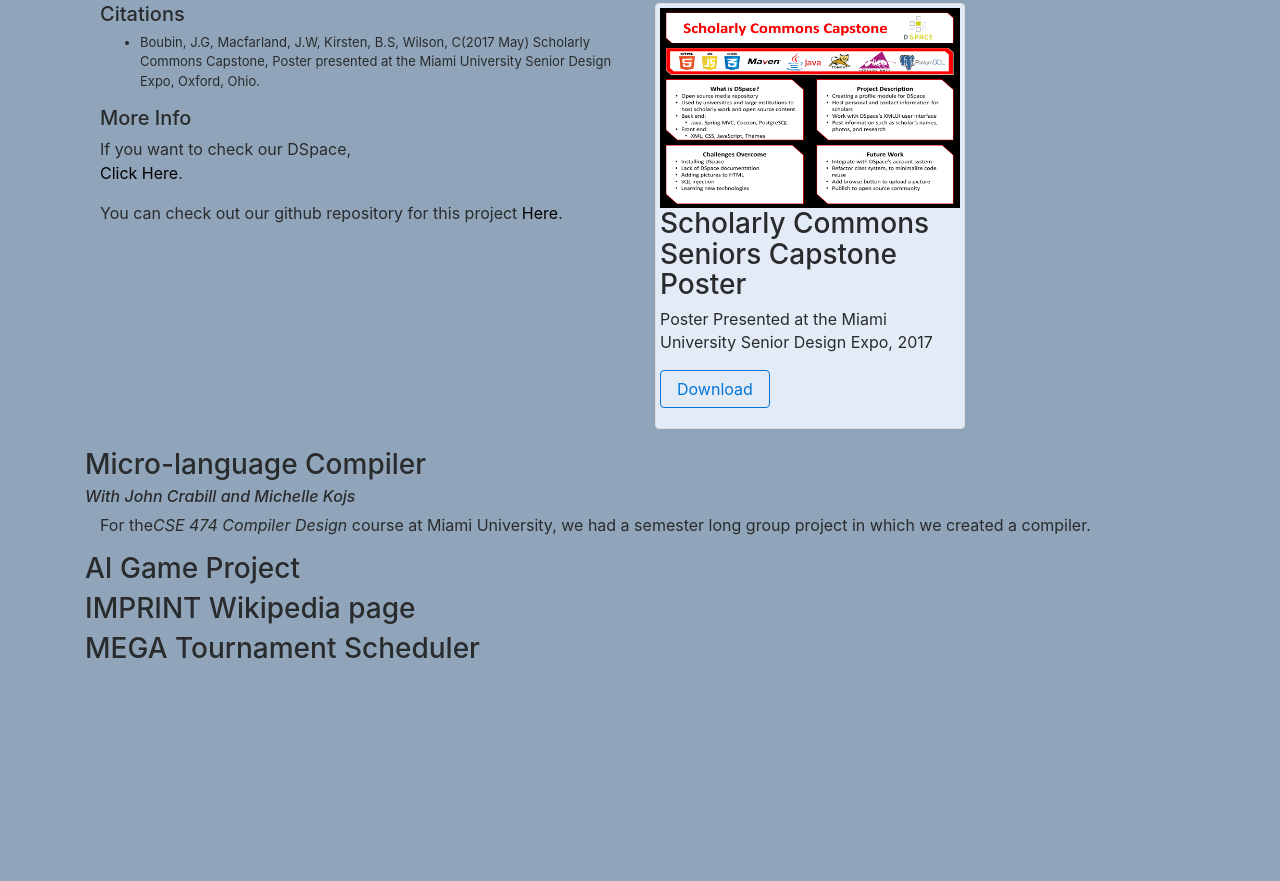
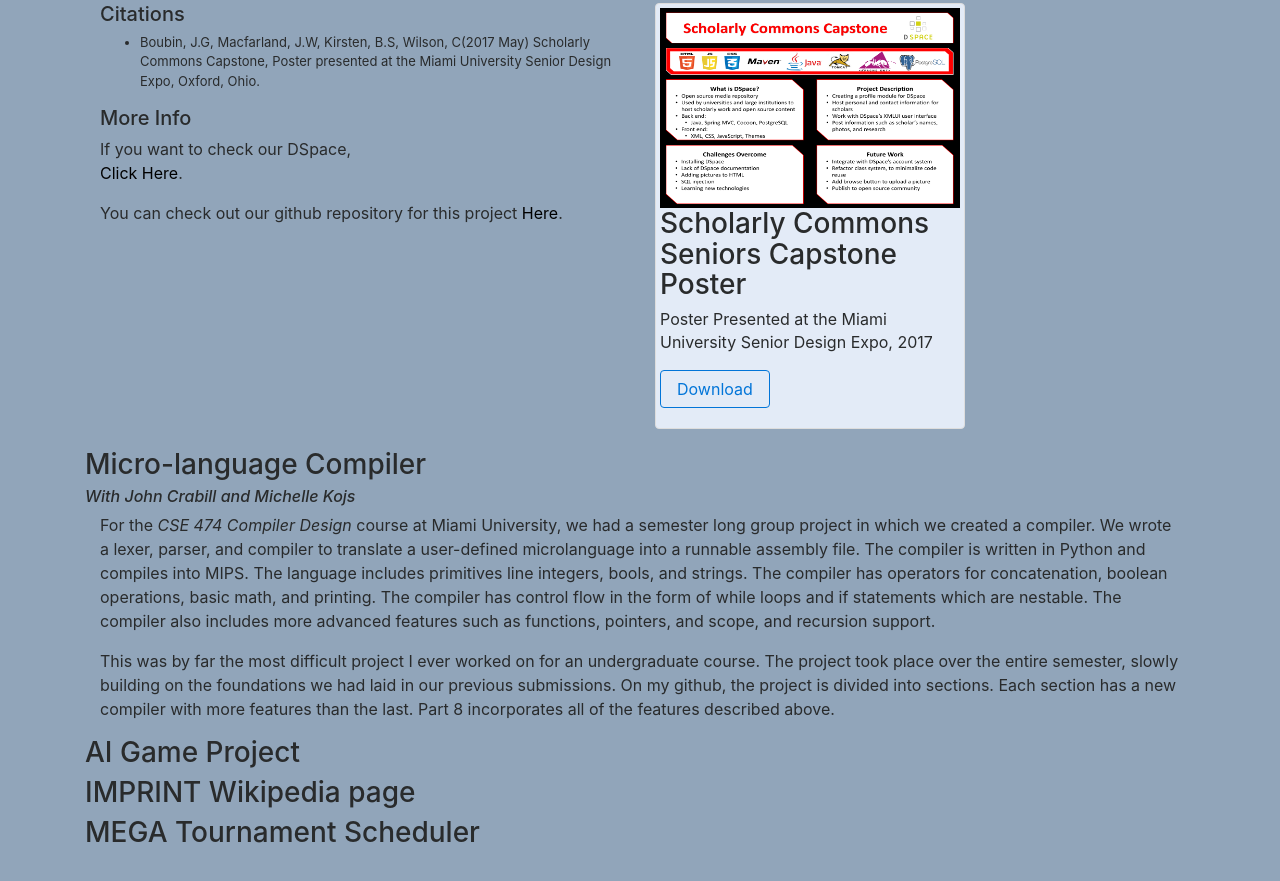
Before and after one commit to boubinjg/PersonalWebsite, a plain HTML site: page projects.html in a window 1280 px wide. Shown: the part 914-1795 px from the top of the page. Before the commit the page ends 1657 px from the top, so only its background shows below. Drawn offline with nearby package versions, Linux system fonts and the light colour scheme; a script that the page names is missing.

Commit message:
updated projects

```diff
--- a/projects.html
+++ b/projects.html
@@ -127,7 +127,9 @@
 	<h3>Micro-language Compiler</h3>
 	<h6><i>With John Crabill and Michelle Kojs</i></h6>
 	  <div class="col-md-12">
-	    <p><font size="3">For the<i>CSE 474 Compiler Design</i> course at Miami University, we had a semester long group project in which we created a compiler. </font></p>
+	    <p><font size="3">For the<i> CSE 474 Compiler Design</i> course at Miami University, we had a semester long group project in which we created a compiler. We wrote a lexer, parser, and compiler to translate a user-defined microlanguage into a runnable assembly file. The compiler is written in Python and compiles into MIPS. The language includes primitives line integers, bools, and strings. The compiler has operators for concatenation, boolean operations, basic math, and printing. The compiler has control flow in the form of while loops and if statements which are nestable. The compiler also includes more advanced features such as functions, pointers, and scope, and recursion support.</p>
+	    <p>This was by far the most difficult project I ever worked on for an undergraduate course. The project took place over the entire semester, slowly building on the foundations we had laid in our previous submissions. On my github, the project is divided into sections. Each section has a new compiler with more features than the last. Part 8 incorporates all of the features described above. <font></p>
+
 	  </div>
 	<h3>AI Game Project</h3>
 	  <div class="col-md-12">
```
